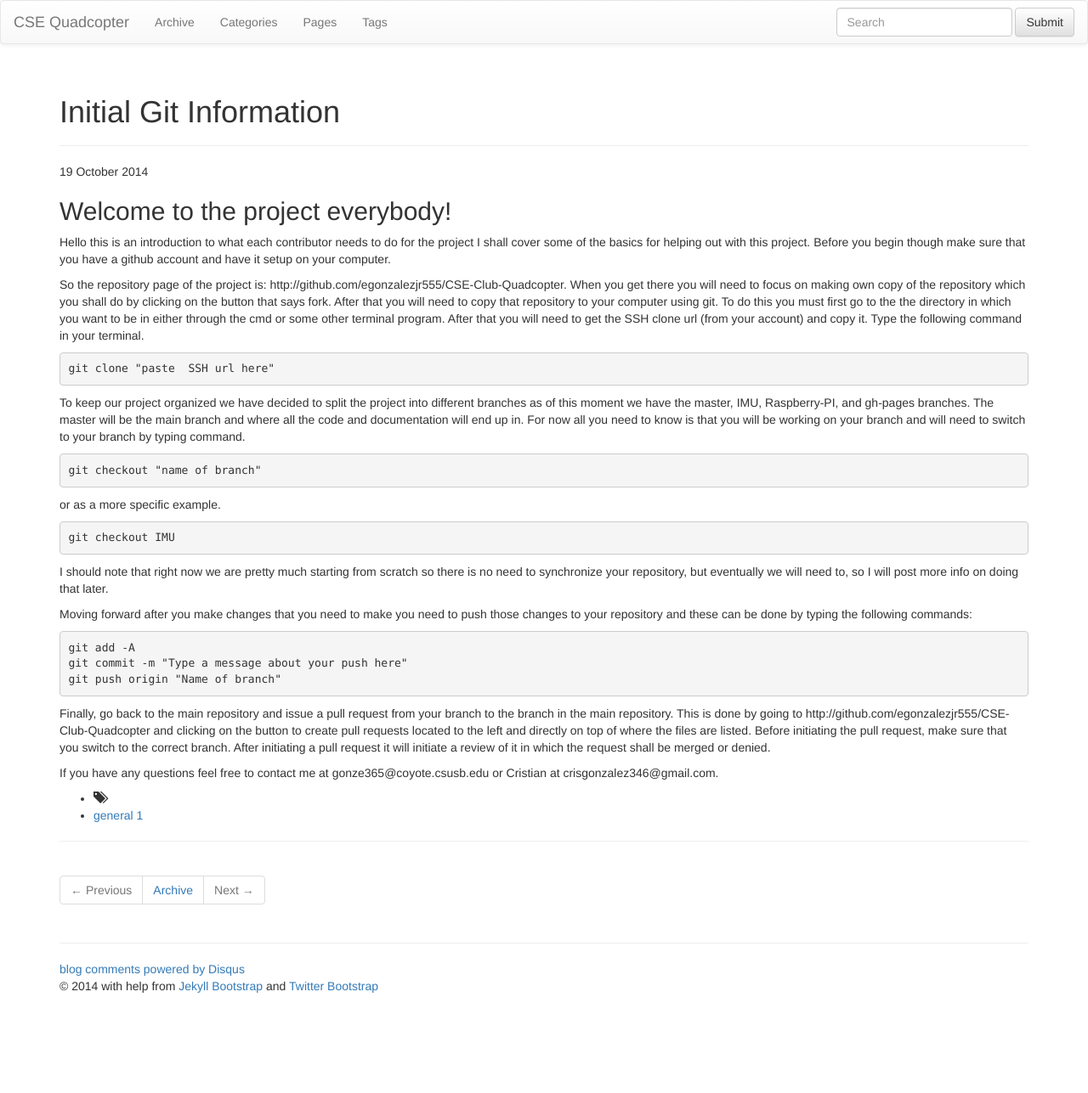
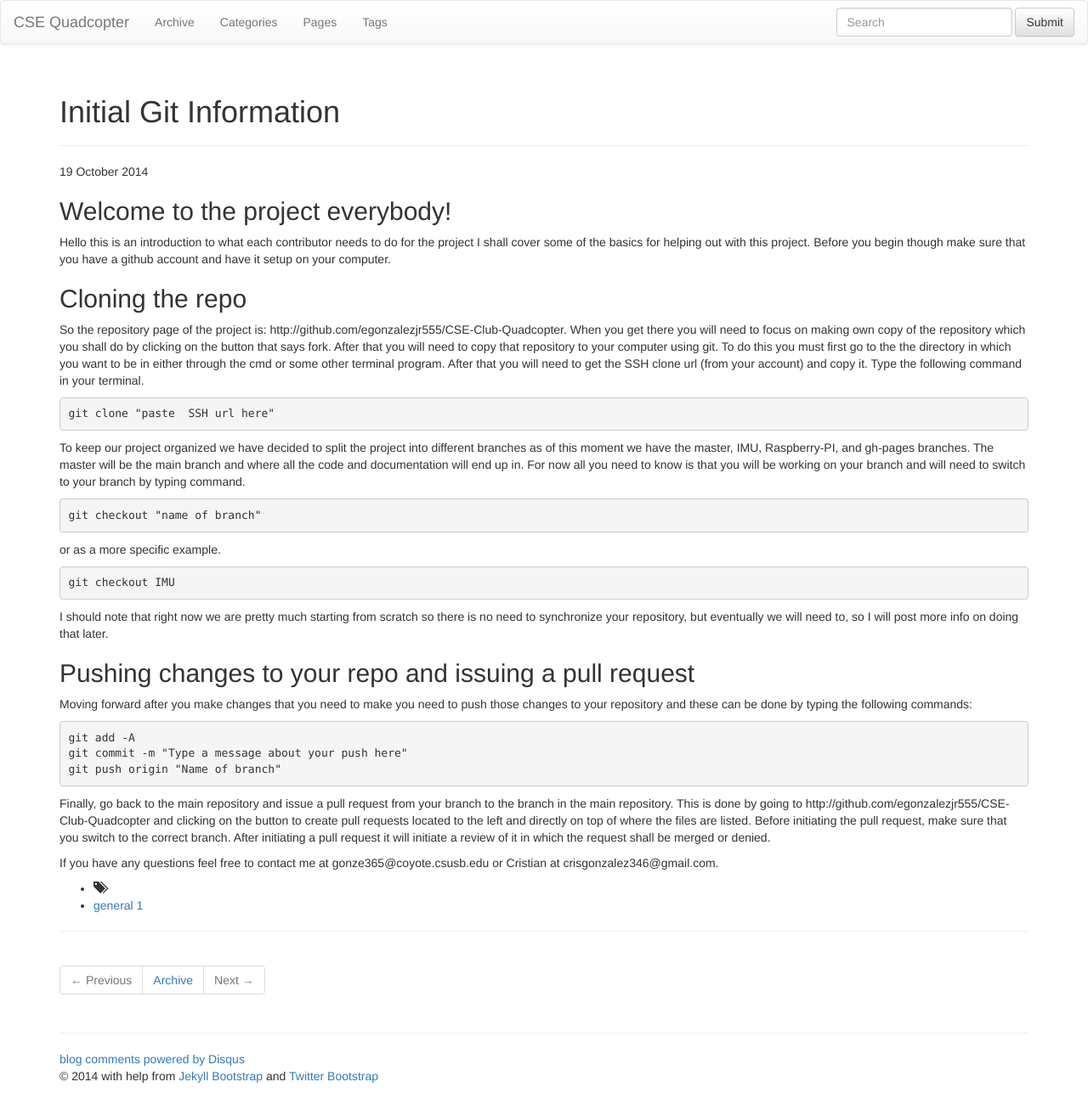
Before and after one commit to cristianBGonzalez/CSE-Club-Quadcopter, a Jekyll site: the page built from _posts/2014-10-19-initial-git-information.md, in a window 1280 px wide. Shown: the whole page at 85% size. Built offline with Jekyll 4.4.1, drawn with Linux system fonts in a browser that asks for light colours; nearby versions of some CDN libraries; library files that are not in the unit come from our copies; comment, search, counter and statistics services are not loaded; before the commit the page ends 1181 px from its top, so only the background shows below that.

Commit message:
First post done

```diff
--- a/_posts/2014-10-19-initial-git-information.md
+++ b/_posts/2014-10-19-initial-git-information.md
@@ -10,6 +10,8 @@ tags: ["general"]
 ##Welcome to the project everybody!
 
 Hello this is an introduction to what each contributor needs to do for the project I shall cover some of the basics for helping out with this project. Before you begin though make sure that you have a github account and have it setup on your computer.
+
+##Cloning the repo
 
 So the repository page of the project is: http://github.com/egonzalezjr555/CSE-Club-Quadcopter. When you get there you will need to focus on making own copy of the repository which you shall do by clicking on the button that says fork. After that you will need to copy that repository to your computer using git. To do this you must first go to the the directory in which you want to be in either through the cmd or some other terminal program. After that you will need  to get the SSH clone url (from your account) and copy it. Type the following command in your terminal.
 
@@ -31,6 +33,8 @@ git checkout IMU
 
 I should note that right now we are pretty much starting from scratch so there is no need to synchronize your repository, but eventually we will need to, so I will post more info on doing that later.
 
+##Pushing changes to your repo and issuing a pull request
+
 Moving forward after you make changes that you need to make you need to push those changes to your repository and these can be done by typing the following commands:
 
 {% highlight ruby %}
```
